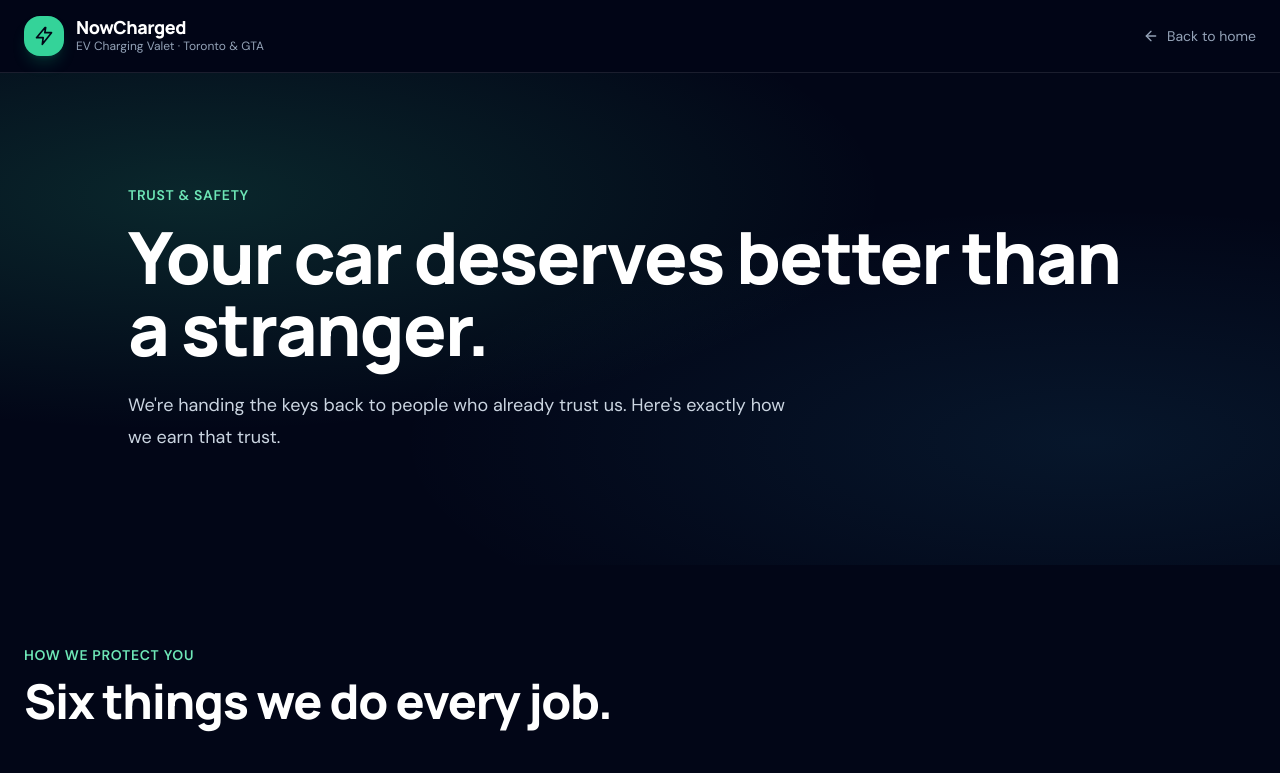
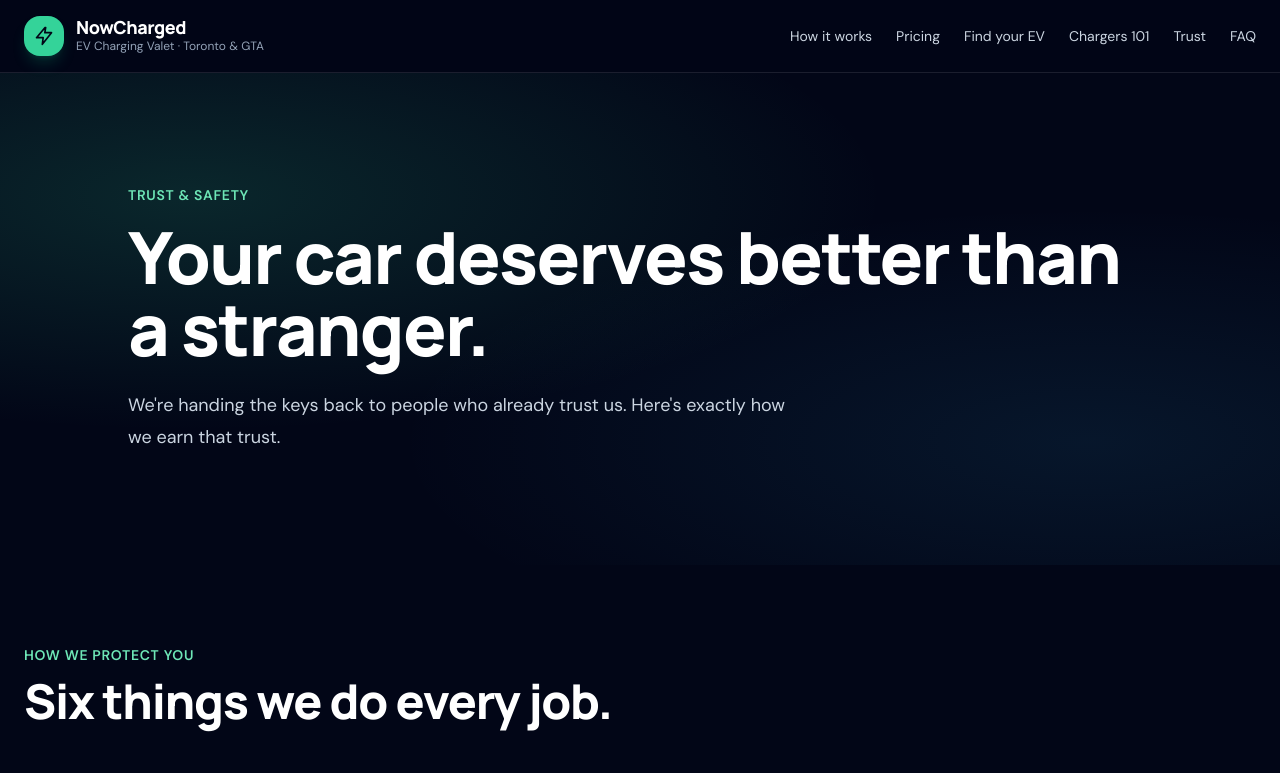
Before and after one commit to Nowcharged/nowcharged-site, a Next.js app: page /trust in a window 1280 px wide. Shown: the top 773 px of the page. Built offline with nearby package versions, Linux system fonts and the light colour scheme.

Commit message:
Update page.jsx

```diff
--- a/app/trust/page.jsx
+++ b/app/trust/page.jsx
@@ -1,4 +1,6 @@
 "use client";
+
+import { useState } from "react";
 
 const FONTS = `@import url('https://fonts.googleapis.com/css2?family=Manrope:wght@600;700;800&family=DM+Sans:opsz,wght@9..40,400;9..40,500;9..40,600&display=swap');
 *, html { scroll-behavior: smooth; }`;
@@ -12,6 +14,8 @@ function Icon({ name, className = "h-6 w-6" }) {
     zap:     <svg {...p}><path d="M13 2 3 14h8l-1 8 11-14h-8l1-6Z" /></svg>,
     arrow:   <svg {...p}><path d="M5 12h14" /><path d="m12 5 7 7-7 7" /></svg>,
     arrowL:  <svg {...p}><path d="M19 12H5" /><path d="m12 19-7-7 7-7" /></svg>,
+    xclose:  <svg {...p}><path d="M18 6 6 18M6 6l12 12" /></svg>,
+    menu:    <svg {...p}><line x1="4" y1="6" x2="20" y2="6" /><line x1="4" y1="12" x2="20" y2="12" /><line x1="4" y1="18" x2="20" y2="18" /></svg>,
     check:   <svg {...p}><path d="M20 6 9 17l-5-5" /></svg>,
     shield:  <svg {...p}><path d="M12 22s8-4 8-10V5l-8-3-8 3v7c0 6 8 10 8 10Z" /><path d="m9 12 2 2 4-5" /></svg>,
     user:    <svg {...p}><path d="M20 21v-2a4 4 0 0 0-4-4H8a4 4 0 0 0-4 4v2" /><circle cx="12" cy="7" r="4" /></svg>,
@@ -21,6 +25,59 @@ function Icon({ name, className = "h-6 w-6" }) {
     camera:  <svg {...p}><path d="M14.5 4h-5L7 7H4a2 2 0 0 0-2 2v9a2 2 0 0 0 2 2h16a2 2 0 0 0 2-2V9a2 2 0 0 0-2-2h-3l-2.5-3Z" /><circle cx="12" cy="13" r="3" /></svg>,
   };
   return icons[name] || icons.zap;
+}
+
+// Shared nav header used across all sub-pages
+function SiteHeader() {
+  const [menuOpen, setMenuOpen] = useState(false);
+  const navLinks = [
+    { href: "/#how", label: "How it works" },
+    { href: "/pricing", label: "Pricing" },
+    { href: "/tools", label: "Find your EV" },
+    { href: "/chargers", label: "Chargers 101" },
+    { href: "/trust", label: "Trust" },
+    { href: "/faq", label: "FAQ" },
+  ];
+
+  return (
+    <header className="sticky top-0 z-50 border-b border-white/10 bg-slate-950/95 backdrop-blur-xl">
+      <div className="mx-auto flex max-w-7xl items-center justify-between px-6 py-4">
+        <a href="/" className="flex items-center gap-3">
+          <div className="flex h-10 w-10 items-center justify-center rounded-2xl bg-emerald-400 text-slate-950 shadow-lg shadow-emerald-500/20">
+            <Icon name="zap" className="h-5 w-5" />
+          </div>
+          <div>
+            <p className="text-lg font-extrabold tracking-tight leading-none" style={display}>NowCharged</p>
+            <p className="text-xs text-slate-400 mt-0.5">EV Charging Valet · Toronto & GTA</p>
+          </div>
+        </a>
+
+        <nav className="hidden items-center gap-6 text-sm text-slate-300 md:flex">
+          {navLinks.map(link => (
+            <a key={link.href} href={link.href} className="hover:text-white transition-colors">{link.label}</a>
+          ))}
+        </nav>
+
+        <button
+          onClick={() => setMenuOpen(!menuOpen)}
+          className="md:hidden text-slate-300 hover:text-white"
+          aria-label="Menu"
+        >
+          <Icon name={menuOpen ? "xclose" : "menu"} className="h-6 w-6" />
+        </button>
+      </div>
+
+      {menuOpen && (
+        <div className="md:hidden border-t border-white/10 bg-slate-950 px-6 py-5">
+          <nav className="flex flex-col gap-4 text-sm">
+            {navLinks.map(link => (
+              <a key={link.href} href={link.href} onClick={() => setMenuOpen(false)} className="text-slate-300 hover:text-white">{link.label}</a>
+            ))}
+          </nav>
+        </div>
+      )}
+    </header>
+  );
 }
 
 export default function TrustSafetyPage() {
@@ -94,22 +151,7 @@ export default function TrustSafetyPage() {
     <div className="min-h-screen bg-slate-950 text-white" style={body}>
       <style>{FONTS}</style>
 
-      <header className="sticky top-0 z-50 border-b border-white/10 bg-slate-950/95 backdrop-blur-xl">
-        <div className="mx-auto flex max-w-7xl items-center justify-between px-6 py-4">
-          <a href="/" className="flex items-center gap-3">
-            <div className="flex h-10 w-10 items-center justify-center rounded-2xl bg-emerald-400 text-slate-950 shadow-lg shadow-emerald-500/20">
-              <Icon name="zap" className="h-5 w-5" />
-            </div>
-            <div>
-              <p className="text-lg font-extrabold tracking-tight leading-none" style={display}>NowCharged</p>
-              <p className="text-xs text-slate-400 mt-0.5">EV Charging Valet · Toronto & GTA</p>
-            </div>
-          </a>
-          <a href="/" className="inline-flex items-center gap-2 text-sm text-slate-400 hover:text-white transition-colors">
-            <Icon name="arrowL" className="h-4 w-4" /> Back to home
-          </a>
-        </div>
-      </header>
+      <SiteHeader />
 
       <main>
         <section className="relative overflow-hidden px-6 py-20 md:py-28">
```
